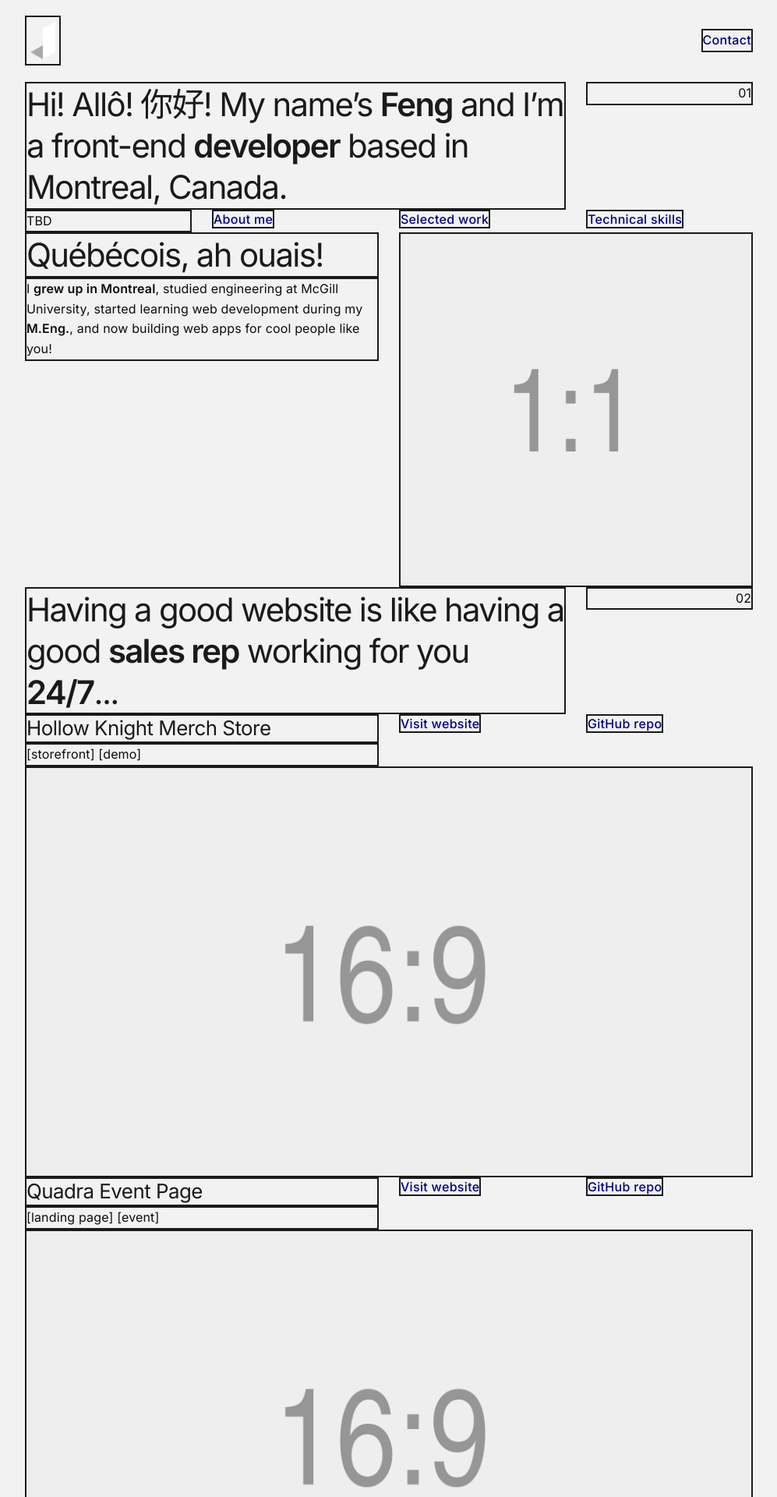
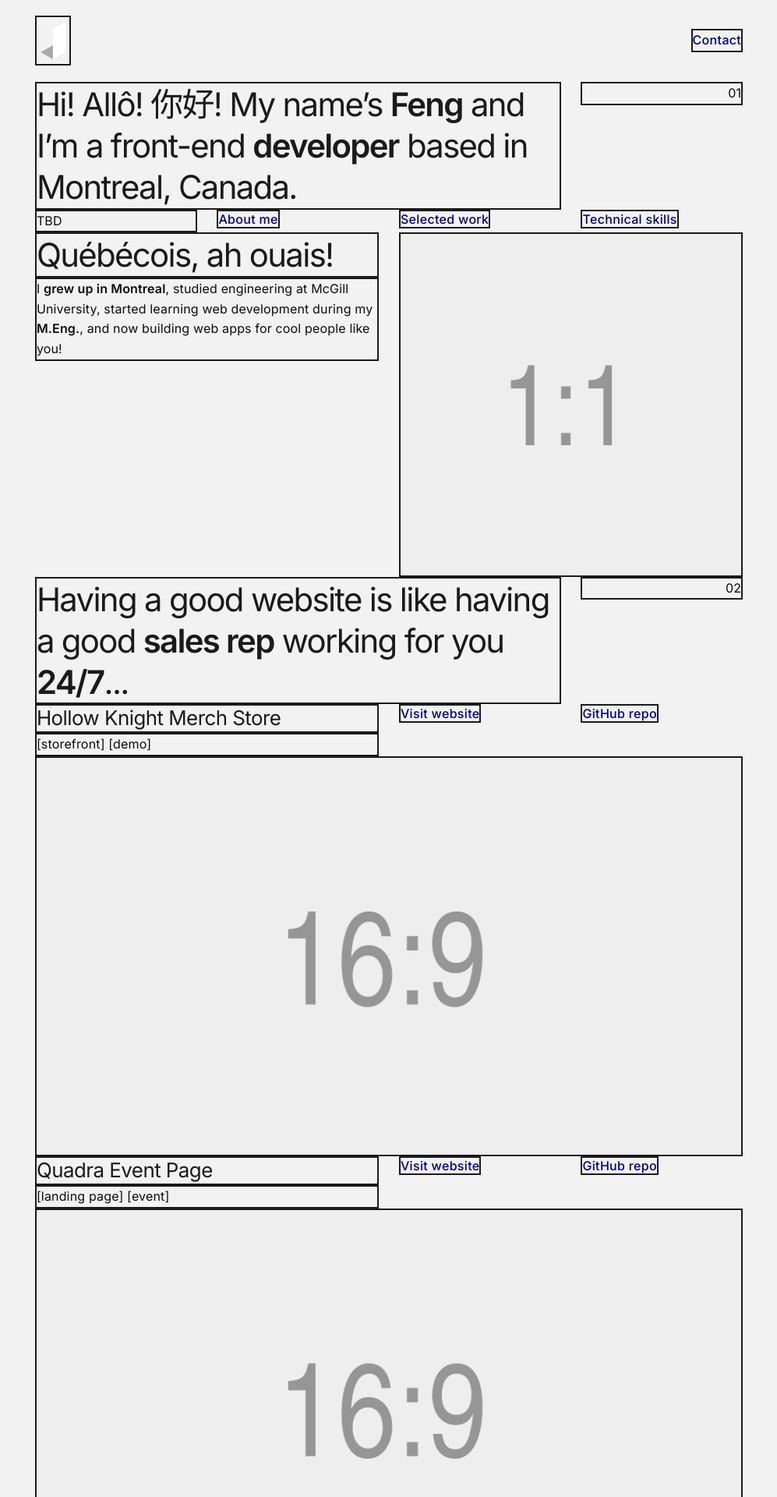
Before and after one commit to jingtianfeng/jtfeng-personal-1, a Jekyll site: the page built from index.html, in a window 1280 px wide. Shown: the top 1920 px of the page at 78% size, without its empty margins (141-1138 px from the left). Built offline with Jekyll 4.4.1, drawn with Linux system fonts in a browser that asks for light colours.

Commit message:
Update styles: add $container-padding-x

```diff
--- a/assets/css/styles.scss
+++ b/assets/css/styles.scss
@@ -171,6 +171,8 @@
         md: 768px,
         lg: 992px,
 );
+// ---------------------------------------------------------------------------------
+$container-padding-x: map-get($spacers, 4);
 $container-max-widths: (
         sm: 540px,
         md: 720px,
```
